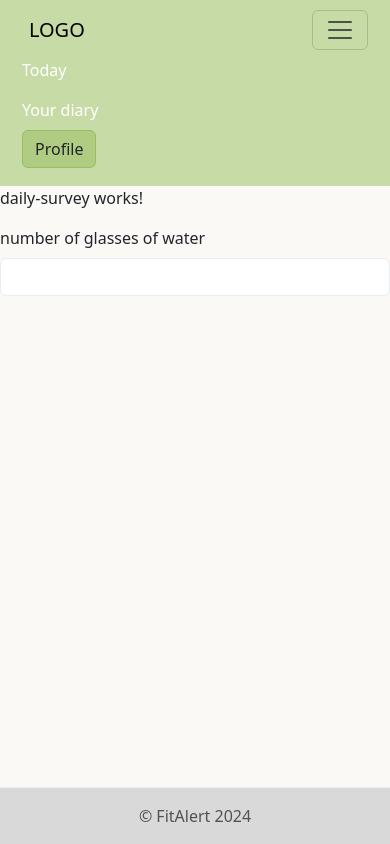
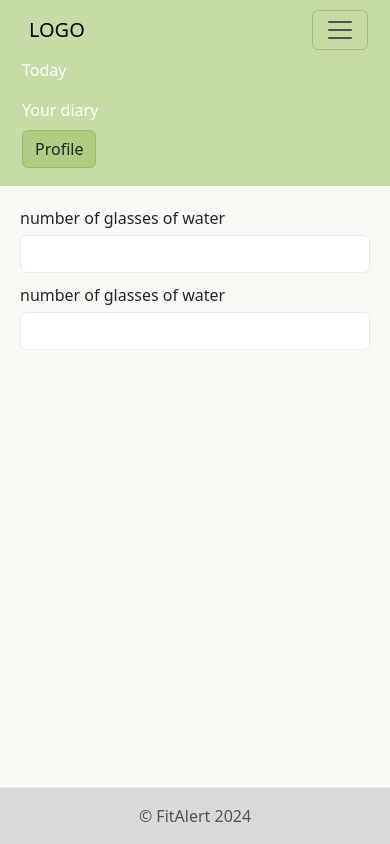
Before and after one commit to Kamila-Kapinos/fit-alert, an Angular app: page /today in a window 390 px wide. Built offline with nearby package versions, Linux system fonts and the light colour scheme.

Commit message:
responsive form

```diff
--- a/angular.json
+++ b/angular.json
@@ -102,5 +102,8 @@
         }
       }
     }
+  },
+  "cli": {
+    "analytics": false
   }
 }
--- a/src/app/activities/components/daily-survey/daily-survey.component.html
+++ b/src/app/activities/components/daily-survey/daily-survey.component.html
@@ -1,10 +1,20 @@
-<p>daily-survey works!</p>
 
-<div class="mb-3">
-    <label for="water" class="form-label">number of glasses of water</label>
-    <input type="text" class="form-control" id="water">
-</div>
-<!-- <div class="mb-3">
-    <label for="formGroupExampleInput2" class="form-label">Another label</label>
-    <input type="text" class="form-control" id="formGroupExampleInput2" placeholder="Another input placeholder">
-</div> -->
+<form class="daily-form">
+    <div class="row ">
+        <div class="col-sm">
+            <label for="water" class="form-label" >number of glasses of water</label>
+        </div>
+        <div class="col-sm">
+            <input type="text" class="form-control" id="water">
+        </div>
+    </div>
+    <div class="row">
+        <div class="col-sm">
+            <label for="water" class="form-label" >number of glasses of water</label>
+        </div>
+        <div class="col-sm">
+            <input type="text" class="form-control" id="water">
+        </div>
+    </div>
+
+</form>
--- a/src/app/activities/components/daily-survey/daily-survey.component.scss
+++ b/src/app/activities/components/daily-survey/daily-survey.component.scss
@@ -0,0 +1,11 @@
+.daily-form {
+    margin: 20px; /* Margines dla całego formularza */
+  }
+
+  .form-control {
+    margin-bottom: 10px; /* Margines na dole dla elementów formularza */
+  }
+
+  .form-label {
+    margin-bottom: 5px; /* Margines na dole dla etykiet */
+  }
--- a/src/app/activities/components/daily-survey/daily-survey.component.ts
+++ b/src/app/activities/components/daily-survey/daily-survey.component.ts
@@ -1,4 +1,5 @@
 import { Component } from '@angular/core';
+import {NgForm} from '@angular/forms';
 
 @Component({
   selector: 'app-daily-survey',
@@ -8,5 +9,8 @@ import { Component } from '@angular/core';
   styleUrl: './daily-survey.component.scss'
 })
 export class DailySurveyComponent {
+  onSubmit(form: NgForm) {
+    console.log(form.value)
+  }
 
 }
--- a/src/app/app.module.ts
+++ b/src/app/app.module.ts
@@ -10,6 +10,7 @@ import {CollapseModule} from "ngx-bootstrap/collapse";
 import {NgbCollapse} from "@ng-bootstrap/ng-bootstrap";
 import {CommonModule} from "@angular/common";
 import { ServiceWorkerModule } from '@angular/service-worker';
+import { FormsModule } from '@angular/forms';
 
 @NgModule({
   declarations: [
@@ -30,6 +31,7 @@ import { ServiceWorkerModule } from '@angular/service-worker';
       // or after 30 seconds (whichever comes first).
       registrationStrategy: 'registerWhenStable:30000'
     }),
+    FormsModule,
   ],
   providers: [],
   bootstrap: [AppComponent]
```
